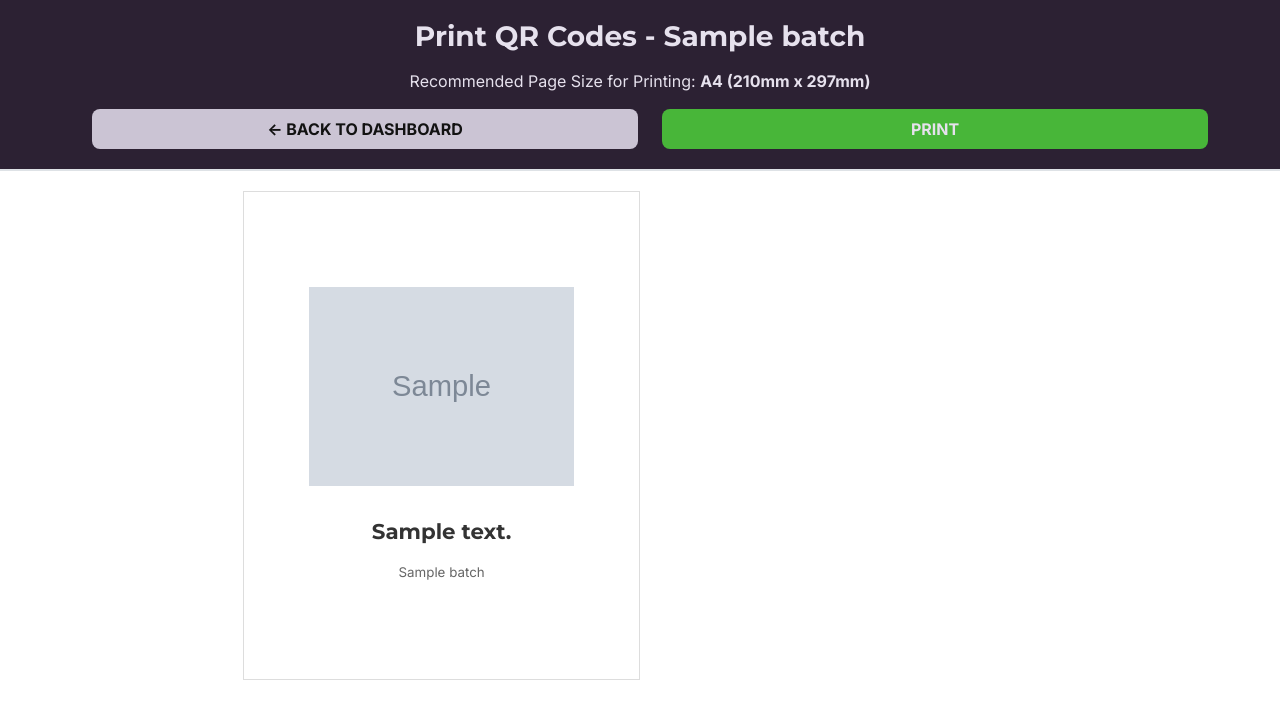
After one commit to lowhiz/XCLV-ORDERING, a Django app: template templates/qr_codes/print_qr_codes.html in a window 1280 px wide. The commit adds this page. Shown: the top 719 px of the page. Run offline with Django 5.2, Linux system fonts and the light colour scheme; the template is opened without the code that fills it: most values are stand-ins (such as "Sample title", 1, 10 or a date in 2020); grey boxes marked "Sample" are stand-in pictures.

Commit message:
print qrcodes functionality

```diff
--- a/qr_codes/urls.py
+++ b/qr_codes/urls.py
@@ -6,4 +6,6 @@ urlpatterns = [
     path('toggle-batch/', views.toggle_batch, name='toggle_batch'),
     path('order/validate-location/', views.validate_location_ajax, name='validate_location_ajax'),
     path('management/', views.qr_management, name='qr_management'),
+    path('batch/<int:batch_id>/', views.qr_details, name='qr_details'),
+    path('batch/<int:batch_id>/print/', views.print_qr_codes, name='print_qr_codes'),
 ]
--- /dev/null
+++ b/static/css/print_qr_codes.css
@@ -0,0 +1,95 @@
+/* Print-specific styles */
+@page {
+    size: A4;
+    margin: 10mm; /* Standard margin for printing */
+}
+
+body {
+    font-family: 'Inter', sans-serif;
+    margin: 0;
+    padding: 0;
+    background: white;
+}
+
+/* Screen-only controls (hidden when printing) */
+.print-controls {
+    background: #2C2133;
+    padding: 20px;
+    text-align: center;
+    border-bottom: 2px solid #dee2e6;
+}
+
+@media print {
+    .print-controls {
+        display: none !important;
+    }
+}
+
+.print-controls h1 {
+    margin: 0 0 15px 0;
+    font-family: 'Montserrat', sans-serif;
+    font-weight: 700;
+}
+
+.print-controls .btn {
+    font-size: 16px;
+    margin: 0 10px;
+}
+
+/* A4 Page Container */
+.page-container {
+    display: flex;
+    flex-wrap: wrap;
+    page-break-after: always; /* Each container is a new page */
+}
+
+/* A6 Card (col-6 makes it 50% width for a 2-column layout) */
+.qr-card {
+    height: 129.5mm; /* A6 height (A4 height / 2) */ /* ORIGINALLY 148.5mm */
+    padding: 8mm; /* ORIGINALLY 8mm */
+    border: 1px solid #ddd;
+    display: flex;
+    flex-direction: column;
+    justify-content: center;
+    align-items: center;
+    text-align: center;
+    box-sizing: border-box;
+}
+
+.qr-card img {
+    max-width: 70mm;
+    max-height: 70mm;
+    margin-bottom: 8mm;
+}
+
+.qr-card .table-label {
+    font-family: 'Montserrat', sans-serif;
+    font-size: 16pt;
+    font-weight: 700;
+    color: #333;
+    margin-bottom: 4mm;
+}
+
+.qr-card .batch-label {
+    font-size: 10pt;
+    color: #666;
+}
+
+/* Print optimization */
+@media print {
+    body {
+        -webkit-print-color-adjust: exact;
+        print-color-adjust: exact;
+    }
+    .qr-card {
+        border: 1px solid #eee; /* Lighter border for printing */
+    }
+}
+
+/* Screen view adjustments for a better preview */
+@media screen {
+    .page-container {
+        width: 210mm; /* A4 width */
+        margin: 20px auto;
+    }
+}
--- /dev/null
+++ b/templates/qr_codes/print_qr_codes.html
@@ -0,0 +1,77 @@
+{% load static %}
+<!DOCTYPE html>
+<html lang="en">
+<head>
+    <meta charset="UTF-8" />
+    <meta name="viewport" content="width=device-width, initial-scale=1" />
+    <title>Print QR Codes - {{ batch.batch_name }}</title>
+
+    <!-- Favicon -->
+    <link rel="icon" type="image/png" href="{% static 'images/admin/logo-footer.png' %}">
+
+    <!-- Bootstrap 5 -->
+    <link href="https://cdn.jsdelivr.net/npm/bootstrap@5.3.3/dist/css/bootstrap.min.css" rel="stylesheet" />
+
+    <!-- Custom CSS Styles -->
+    <link rel="stylesheet" href="{% static 'css/global.css' %}"/>
+    <link rel="stylesheet" href="{% static 'css/admin_dashboard.css' %}"/>
+    <link rel="stylesheet" href="{% static 'css/print_qr_codes.css' %}" />
+
+    <!-- Google Fonts -->
+    <link rel="preconnect" href="https://fonts.googleapis.com" />
+    <link rel="preconnect" href="https://fonts.gstatic.com" crossorigin />
+    <link
+      href="https://fonts.googleapis.com/css2?family=Montserrat:wght@400;700&display=swap"
+      rel="stylesheet"
+    />
+    <link href="https://fonts.googleapis.com/css2?family=Inter:ital,opsz,wght@0,14..32,100..900;1,14..32,100..900&display=swap" rel="stylesheet">
+</head>
+<body>
+    <!-- Print Controls (hidden when printing) -->
+    <div class="print-controls xclv-text-white">
+        <h1 class="h3">Print QR Codes - {{ batch.batch_name }}</h1>
+        <p class="mb-3">Recommended Page Size for Printing: <strong>A4 (210mm x 297mm)</strong></p>
+        <div class="container">
+            <div class="row">
+                <div class="col">
+                    <a href="{% url 'qr_details' batch.id %}" class="btn btn-lg admin-grey-button w-100 fw-bold"><- BACK TO DASHBOARD</a>
+                </div>
+                <div class="col">
+                    <button onclick="window.print()" class="btn btn-lg admin-safe-button w-100 fw-bold">PRINT</button>
+                </div>
+            </div>
+
+        </div>
+    </div>
+
+    <!-- Loop through QR data and create pages -->
+    {% for qr_item in qr_data %}
+        {% if forloop.counter0|divisibleby:4 %}
+            {% if not forloop.first %}
+                </div> <!-- Close previous page-container -->
+            {% endif %}
+            <div class="page-container row g-0"> <!-- Start a new A4 page (2x2 grid) -->
+        {% endif %}
+
+        <div class="col-6">
+
+        <!-- Code block area to freely customize the output of the QR code papers -->
+        <!-- For spacing, margins, alignments, and padding, use Bootstrap classes -->
+        <!-- Decorative or override styles not possible with Bootstrap can be defined in print_qr_codes.css -->
+            <div class="qr-card">
+                <img src="{{ qr_item.image_url }}" alt="QR Code for {{ qr_item.table_description }}" />
+                <div class="table-label">{{ qr_item.table_description }}</div>
+                <div class="batch-label">{{ batch.batch_name }}</div>
+            </div>
+
+        <!-- End of code block area for the individual QR codes -->
+
+        </div>
+
+        {% if forloop.last %}
+            </div> <!-- Close the final page-container -->
+        {% endif %}
+    {% endfor %}
+
+</body>
+</html>
```
Also changed, not shown: qr_codes/utils.py (+55 -6 lines), qr_codes/views.py (+90 -0 lines), templates/qr_codes/management.html (+6 -5 lines), templates/qr_codes/qr_details.html (renamed from templates/qr_codes/batch.html, +47 -33 lines), static/images/xclv-square.png (added).
